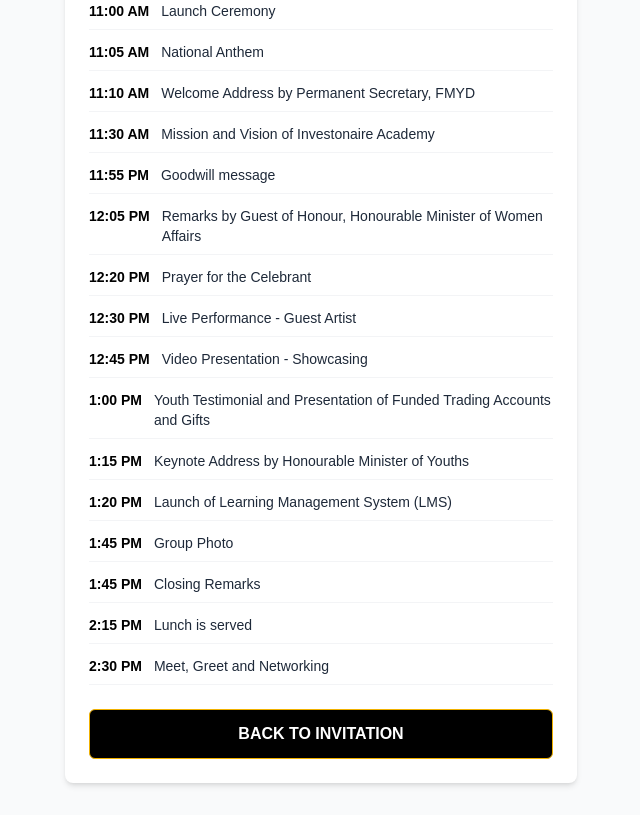
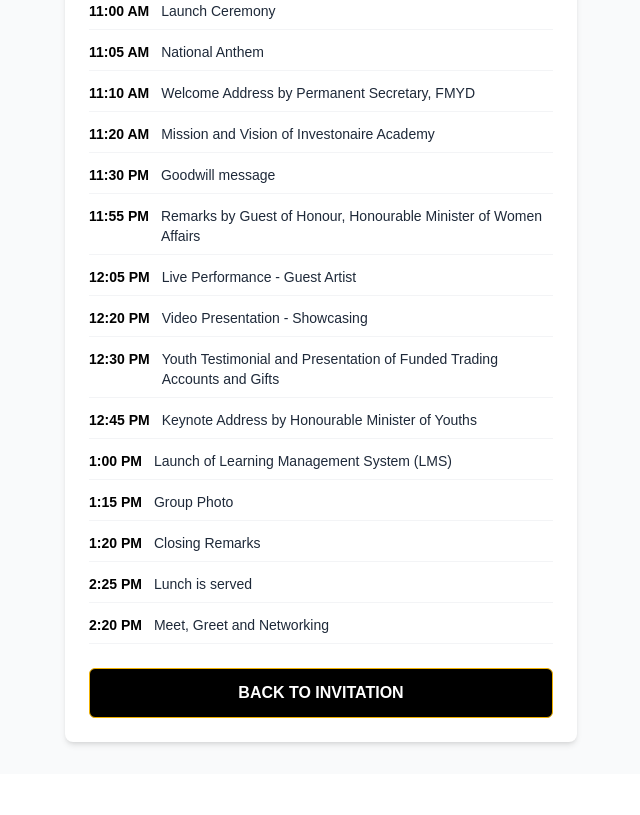
Before and after one commit to thatzerroguy/investonair-official, a Next.js app: page /order-service in a window 1280 px wide. Shown: the part 420-1235 px from the top of the page, without its empty margins (319-959 px from the left). After the commit the page ends 1194 px from the top, so only its background shows below. Built offline with nearby package versions, Linux system fonts and the light colour scheme.

Commit message:
fix: wrong time

```diff
--- a/app/order-service/page.tsx
+++ b/app/order-service/page.tsx
@@ -13,19 +13,18 @@ export default function OrderServicePage() {
         { time: '11:00 AM', item: 'Launch Ceremony' },
         { time: '11:05 AM', item: 'National Anthem' },
         { time: '11:10 AM', item: 'Welcome Address by Permanent Secretary, FMYD' },
-        { time: '11:30 AM', item: 'Mission and Vision of Investonaire Academy' },
-        { time: '11:55 PM', item: 'Goodwill message' },
-        { time: '12:05 PM', item: 'Remarks by Guest of Honour, Honourable Minister of Women Affairs' },
-        { time: '12:20 PM', item: 'Prayer for the Celebrant' },
-        { time: '12:30 PM', item: 'Live Performance - Guest Artist' },
-        { time: '12:45 PM', item: 'Video Presentation - Showcasing' },
-        { time: '1:00 PM', item: 'Youth Testimonial and Presentation of Funded Trading Accounts and Gifts' },
-        { time: '1:15 PM', item: 'Keynote Address by Honourable Minister of Youths' },
-        { time: '1:20 PM', item: 'Launch of Learning Management System (LMS)' },
-        { time: '1:45 PM', item: 'Group Photo' },
-        { time: '1:45 PM', item: 'Closing Remarks' },
-        { time: '2:15 PM', item: 'Lunch is served' },
-        { time: '2:30 PM', item: 'Meet, Greet and Networking' },
+        { time: '11:20 AM', item: 'Mission and Vision of Investonaire Academy' },
+        { time: '11:30 PM', item: 'Goodwill message' },
+        { time: '11:55 PM', item: 'Remarks by Guest of Honour, Honourable Minister of Women Affairs' },
+        { time: '12:05 PM', item: 'Live Performance - Guest Artist' },
+        { time: '12:20 PM', item: 'Video Presentation - Showcasing' },
+        { time: '12:30 PM', item: 'Youth Testimonial and Presentation of Funded Trading Accounts and Gifts' },
+        { time: '12:45 PM', item: 'Keynote Address by Honourable Minister of Youths' },
+        { time: '1:00 PM', item: 'Launch of Learning Management System (LMS)' },
+        { time: '1:15 PM', item: 'Group Photo' },
+        { time: '1:20 PM', item: 'Closing Remarks' },
+        { time: '2:25 PM', item: 'Lunch is served' },
+        { time: '2:20 PM', item: 'Meet, Greet and Networking' },
     ];
 
     return (
```
